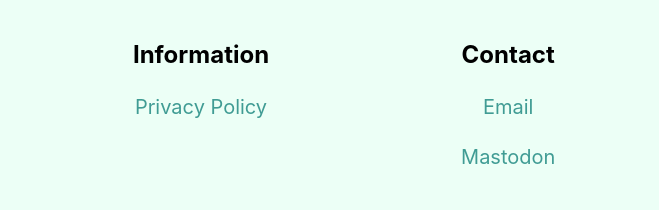
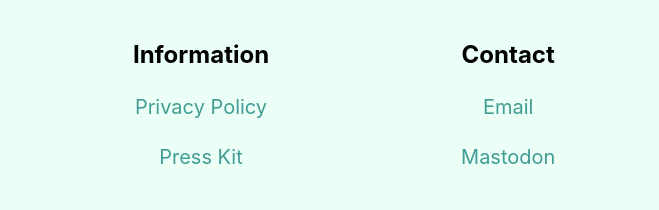
Before and after one commit to timbueno/deadpan, a plain HTML site: page docs/scoot/privacypolicy/index.html in a window 1280 px wide. Shown: the part 1134-1344 px from the top of the page, 439-1098 px from the left. Drawn offline with Linux system fonts and the light colour scheme.

Commit message:
Re-enabled presskit on privacy policy page.

```diff
--- a/docs/scoot/privacypolicy/index.html
+++ b/docs/scoot/privacypolicy/index.html
@@ -107,7 +107,7 @@
     <div class="third-span-column">
       <h3>Information</h3>
       <p><a href="../privacypolicy">Privacy Policy</a></p>
-      <p><a href="../presskit" style="visibility: hidden;">Press Kit</a></p>
+      <p><a href="../presskit">Press Kit</a></p>
     </div>
     <div class="third-span-column">
       <h3>Contact</h3>
```
